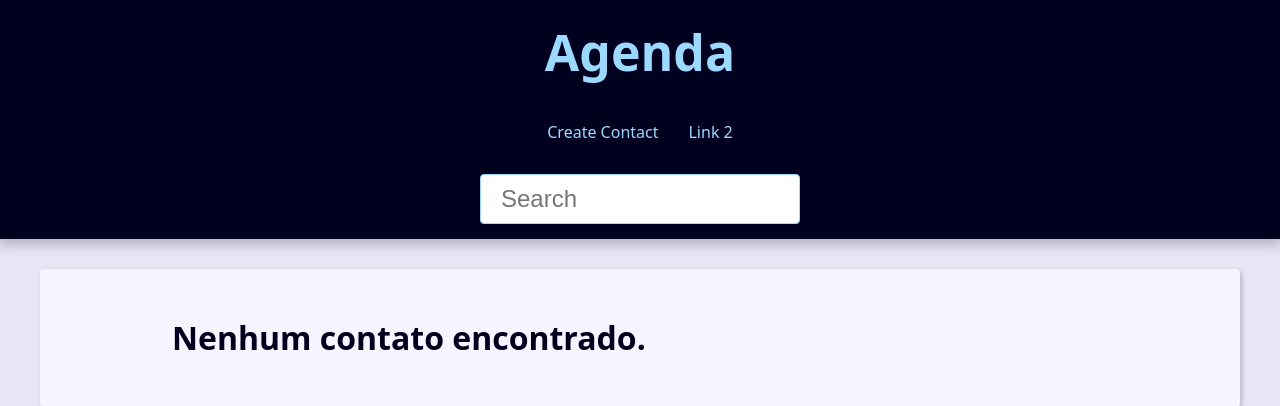
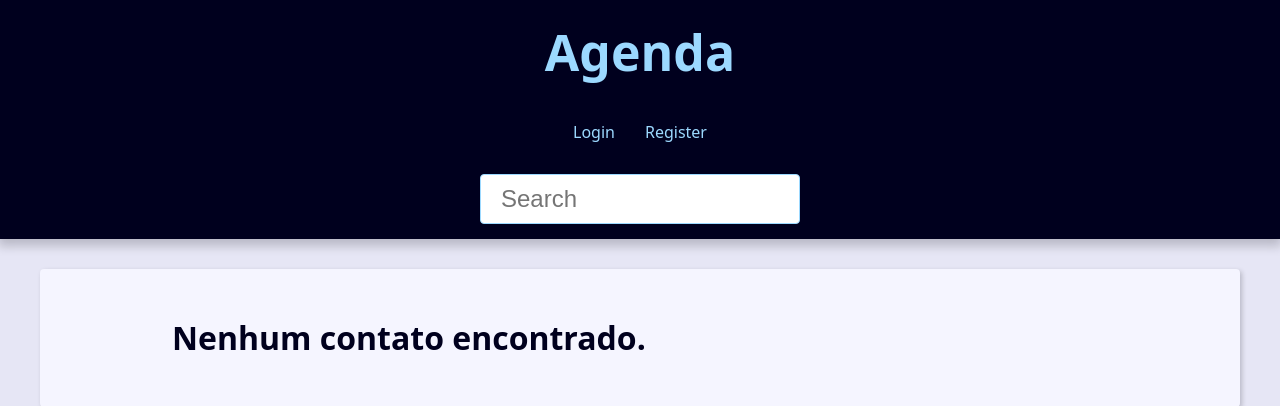
Before and after one commit to crramires/project_agenda, a Django app: page / in a window 1280 px wide. Shown: the top 406 px of the page. Run offline with Django 5.2, Linux system fonts and the light colour scheme; data that the repository does not hold is empty.

Commit message:
Finalizing Project

```diff
--- a/base_templates/global/partials/header.html
+++ b/base_templates/global/partials/header.html
@@ -7,16 +7,37 @@
 
         <nav class="menu">
             <ul class="menu-list">
+                {% if user.is_authenticated %}
+
                     <li class="menu-item">
                         <a href="{% url 'contact:create' %}" class="menu-link">
-                        Create Contact
+                            Create
                         </a>
                     </li>
                     <li class="menu-item">
-                    <a href="" class="menu-link">
-                        Link 2
+                        <a href="{% url 'contact:user_update' %}" class="menu-link">
+                            Profile
                         </a>
                     </li>
+
+                    <li class="menu-item">
+                        <a href="{% url 'contact:logout' %}" class="menu-link">
+                            Logout
+                        </a>
+                    </li>
+                {% else %}
+                    <li class="menu-item">
+                        <a href="{% url 'contact:login' %}" class="menu-link">
+                            Login
+                        </a>
+                    </li>
+                    <li class="menu-item">
+                        <a href="{% url 'contact:register' %}" class="menu-link">
+                            Register
+                        </a>
+                    </li>
+                {% endif %}
+
             </ul>
         </nav>
 
--- a/contact/templates/contact/contact.html
+++ b/contact/templates/contact/contact.html
@@ -11,6 +11,7 @@
         <p><b>Description: </b>{{ contact.description }}</p>
         <p><b>Category: </b>{{ contact.category.name }}</p>
 
+        {% if user == contact.owner %}
             <div class="contact-links">
                 <a class="btn btn-link" href="{% url 'contact:update' contact.id%}">Update</a>
                 <form action="{% url 'contact:delete' contact.id %}" method="POST">
@@ -23,7 +24,7 @@
                     {% endif %}
                 </form>
             </div>
-
+        {% endif %}
     </div>
 
 
```
Also changed, not shown: contact/views/contact_forms.py (+10 -4 lines), contact/views/user_forms.py (+5 -2 lines). Lines whose indentation alone changed are shown as unchanged.
